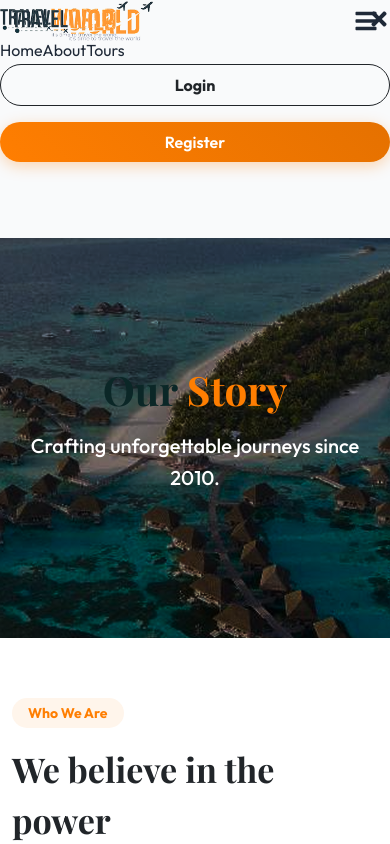
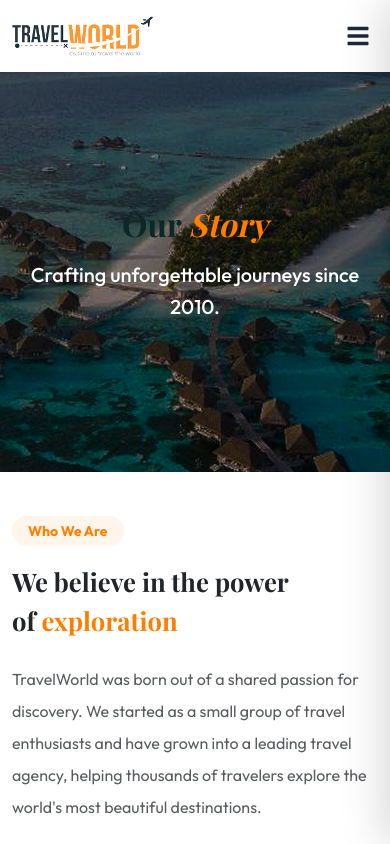
Before and after one commit to sDevrajsinh/react-nodejs-Travelworld, a React (Vite) app in the folder Frontend/: page /about in a window 390 px wide. Shown: the top 844 px of the page. Built offline with nearby package versions, Linux system fonts and the light colour scheme.

Commit message:
fix: full responsive UI, mobile navbar drawer, hero images, CORS, dist path, Bootstrap overrides

```diff
--- a/Frontend/src/index.css
+++ b/Frontend/src/index.css
@@ -1,5 +1,8 @@
 @import url('https://fonts.googleapis.com/css2?family=Outfit:wght@300;400;500;600;700;800&family=Playfair+Display:wght@700;900&display=swap');
 
+/* ============================================================
+   CSS CUSTOM PROPERTIES
+   ============================================================ */
 :root {
     --primary-color: #ff7e01;
     --primary-hover: #e57100;
@@ -8,23 +11,30 @@
     --text-dark: #1f2937;
     --text-muted: #6b7280;
     --bg-light: #f9fafb;
-    --glass-bg: rgba(255, 255, 255, 0.8);
-    --shadow-sm: 0 4px 6px -1px rgba(0, 0, 0, 0.1);
-    --shadow-md: 0 10px 15px -3px rgba(0, 0, 0, 0.1);
-    --shadow-lg: 0 20px 25px -5px rgba(0, 0, 0, 0.1);
+    --glass-bg: rgba(255, 255, 255, 0.85);
+    --shadow-sm: 0 4px 6px -1px rgba(0, 0, 0, 0.08);
+    --shadow-md: 0 10px 20px -3px rgba(0, 0, 0, 0.1);
+    --shadow-lg: 0 20px 35px -5px rgba(0, 0, 0, 0.12);
     --transition: all 0.3s cubic-bezier(0.4, 0, 0.2, 1);
-
-    /* Override Bootstrap primary to match our brand color */
+    --navbar-height: 72px;
+    /* Override Bootstrap primary */
     --bs-primary: #ff7e01;
     --bs-primary-rgb: 255, 126, 1;
     --bs-link-color: #ff7e01;
     --bs-link-hover-color: #e57100;
 }
 
-* {
+/* ============================================================
+   RESET & BASE
+   ============================================================ */
+*, *::before, *::after {
     margin: 0;
     padding: 0;
     box-sizing: border-box;
+}
+
+html {
+    scroll-behavior: smooth;
 }
 
 body {
@@ -35,33 +45,17 @@ body {
     overflow-x: hidden;
 }
 
-html.lenis, html.lenis body {
-  height: auto;
-}
-
-.lenis.lenis-smooth {
-  scroll-behavior: auto !important;
-}
-
-.lenis.lenis-smooth [data-lenis-prevent] {
-  overscroll-behavior: contain;
-}
-
-.lenis.lenis-stopped {
-  overflow: hidden;
-}
-
-.lenis.lenis-scrolling iframe {
-  pointer-events: none;
-}
+/* Lenis smooth scroll */
+html.lenis, html.lenis body { height: auto; }
+.lenis.lenis-smooth { scroll-behavior: auto !important; }
+.lenis.lenis-smooth [data-lenis-prevent] { overscroll-behavior: contain; }
+.lenis.lenis-stopped { overflow: hidden; }
+.lenis.lenis-scrolling iframe { pointer-events: none; }
 
 h1, h2, h3, h4, h5, h6 {
     font-weight: 700;
     color: var(--secondary-color);
-}
-
-.font-playfair {
-    font-family: 'Playfair Display', serif;
+    line-height: 1.2;
 }
 
 a {
@@ -77,125 +71,432 @@ button {
     transition: var(--transition);
 }
 
-/* Scrollbar */
-::-webkit-scrollbar {
-    width: 6px;
+img, video {
+    max-width: 100%;
+    display: block;
 }
 
-::-webkit-scrollbar-track {
-    background: #f1f1f1;
+/* Scrollbar */
+::-webkit-scrollbar { width: 5px; }
+::-webkit-scrollbar-track { background: #f1f1f1; }
+::-webkit-scrollbar-thumb { background: var(--primary-color); border-radius: 10px; }
+
+/* ============================================================
+   BOOTSTRAP COLOUR OVERRIDES
+   ============================================================ */
+.text-primary           { color: var(--primary-color) !important; }
+.bg-primary             { background-color: var(--primary-color) !important; }
+.border-primary         { border-color: var(--primary-color) !important; }
+.bg-primary-light       { background-color: var(--primary-light) !important; }
+.badge.bg-primary       { background-color: var(--primary-color) !important; }
+
+/* Spinner (loading) */
+.spinner-border.text-primary { color: var(--primary-color) !important; }
+
+/* ============================================================
+   LAYOUT — navbar offset
+   ============================================================ */
+main {
+    padding-top: var(--navbar-height);
+    min-height: calc(100vh - var(--navbar-height));
 }
 
-::-webkit-scrollbar-thumb {
-    background: var(--primary-color);
-    border-radius: 10px;
+/* ============================================================
+   UTILITIES
+   ============================================================ */
+.section-padding {
+    padding: 90px 0;
 }
 
-/* ==========================================
-   BOOTSTRAP OVERRIDES — keep orange theme
-   ========================================== */
-.text-primary { color: var(--primary-color) !important; }
-.bg-primary   { background-color: var(--primary-color) !important; }
-.border-primary { border-color: var(--primary-color) !important; }
-.badge.bg-primary { background-color: var(--primary-color) !important; }
-.bg-primary-light { background-color: var(--primary-light) !important; }
-
-/* ==========================================
-   LAYOUT — fixed navbar offset
-   ========================================== */
-main {
-    padding-top: 76px; /* height of fixed-top navbar */
+.font-playfair {
+    font-family: 'Playfair Display', serif;
 }
 
-/* Utilities */
-.section-padding {
-    padding: 100px 0;
+.italic {
+    font-style: italic;
+}
+
+.line-clamp-2 {
+    display: -webkit-box;
+    -webkit-line-clamp: 2;
+    -webkit-box-orient: vertical;
+    overflow: hidden;
 }
 
 @media (max-width: 768px) {
-    .section-padding {
-        padding: 60px 0;
-    }
+    .section-padding { padding: 56px 0; }
+}
+@media (max-width: 576px) {
+    .section-padding { padding: 44px 0; }
 }
 
+/* ============================================================
+   GLASSMORPHISM
+   ============================================================ */
 .glass-morphism {
     background: var(--glass-bg);
-    backdrop-filter: blur(10px);
-    -webkit-backdrop-filter: blur(10px);
-    border: 1px solid rgba(255, 255, 255, 0.3);
+    backdrop-filter: blur(12px);
+    -webkit-backdrop-filter: blur(12px);
+    border: 1px solid rgba(255, 255, 255, 0.35);
 }
 
-/* Animations */
+/* ============================================================
+   HOVER LIFT
+   ============================================================ */
 .hover-lift {
     transition: var(--transition);
 }
-
 .hover-lift:hover {
-    transform: translateY(-8px);
+    transform: translateY(-6px);
     box-shadow: var(--shadow-lg) !important;
 }
 
-/* Button Premium */
+/* ============================================================
+   BUTTONS
+   ============================================================ */
 .btn-primary-custom {
     background: linear-gradient(45deg, var(--primary-color), var(--primary-hover));
     color: white !important;
     border-radius: 50px;
-    padding: 12px 30px;
+    padding: 10px 28px;
     font-weight: 600;
+    font-size: 0.9rem;
     box-shadow: 0 4px 15px rgba(255, 126, 1, 0.3);
     border: none;
+    display: inline-flex;
+    align-items: center;
+    justify-content: center;
+    white-space: nowrap;
+    transition: var(--transition);
 }
-
 .btn-primary-custom:hover {
     transform: translateY(-2px);
     box-shadow: 0 8px 25px rgba(255, 126, 1, 0.4);
+    color: white !important;
 }
 
-/* Navbar Premium */
-.navbar {
-    transition: var(--transition);
-    padding: 20px 0;
+/* ============================================================
+   NAVBAR
+   ============================================================ */
+.navbar-bar {
+    top: 0;
+    left: 0;
+    right: 0;
+    z-index: 1050;
+    background: #ffffff;
+    height: var(--navbar-height);
+    display: flex;
+    align-items: center;
+    padding: 0;
+    transition: box-shadow 0.3s ease, background 0.3s ease;
 }
 
-.navbar.sticky-top {
+.navbar-bar.navbar-scrolled {
     box-shadow: var(--shadow-sm);
-    padding: 12px 0;
 }
 
-.nav-link {
+.navbar-brand-logo img {
+    height: 42px;
+    width: auto;
+}
+
+/* Desktop nav links */
+.nav-links-desktop .nav-link {
     font-weight: 500;
     color: var(--text-dark) !important;
+    padding: 8px 14px;
+    border-radius: 8px;
     position: relative;
-    padding: 8px 15px !important;
+    font-size: 0.95rem;
+    transition: color 0.2s;
 }
-
-.nav-link::after {
+.nav-links-desktop .nav-link::after {
     content: '';
     position: absolute;
-    bottom: 0;
-    left: 15px;
+    bottom: 2px;
+    left: 14px;
     width: 0;
     height: 2px;
     background: var(--primary-color);
-    transition: var(--transition);
+    transition: width 0.3s ease;
+    border-radius: 2px;
+}
+.nav-links-desktop .nav-link:hover::after,
+.nav-links-desktop .nav-link.active::after {
+    width: calc(100% - 28px);
+}
+.nav-links-desktop .nav-link.active {
+    color: var(--primary-color) !important;
 }
 
-.nav-link:hover::after,
-.nav-link.active::after {
-    width: calc(100% - 30px);
+/* Hamburger button */
+.mobile-menu-btn {
+    width: 40px;
+    height: 40px;
+    padding: 0;
+    cursor: pointer;
 }
 
-/* Card Styling */
+/* ============================================================
+   MOBILE DRAWER SIDEBAR
+   ============================================================ */
+.mobile-overlay {
+    position: fixed;
+    inset: 0;
+    background: rgba(0, 0, 0, 0.45);
+    z-index: 1099;
+    backdrop-filter: blur(2px);
+    animation: fadeIn 0.2s ease;
+}
+
+@keyframes fadeIn {
+    from { opacity: 0; }
+    to   { opacity: 1; }
+}
+
+.mobile-drawer {
+    position: fixed;
+    top: 0;
+    right: 0;
+    bottom: 0;
+    width: min(320px, 85vw);
+    background: #ffffff;
+    z-index: 1100;
+    display: flex;
+    flex-direction: column;
+    transform: translateX(100%);
+    transition: transform 0.32s cubic-bezier(0.4, 0, 0.2, 1);
+    box-shadow: -8px 0 40px rgba(0, 0, 0, 0.15);
+}
+
+.mobile-drawer--open {
+    transform: translateX(0);
+}
+
+.mobile-drawer__header {
+    padding: 18px 20px;
+    border-bottom: 1px solid #f0f0f0;
+    flex-shrink: 0;
+}
+
+.mobile-drawer__header button {
+    width: 34px;
+    height: 34px;
+    border-radius: 50%;
+    background: #f5f5f5 !important;
+    display: flex;
+    align-items: center;
+    justify-content: center;
+    cursor: pointer;
+    transition: background 0.2s;
+}
+.mobile-drawer__header button:hover {
+    background: #ececec !important;
+}
+
+.mobile-drawer__nav {
+    flex: 1;
+    overflow-y: auto;
+    padding: 16px 12px;
+    display: flex;
+    flex-direction: column;
+    gap: 4px;
+}
+
+.mobile-nav-link {
+    display: block;
+    padding: 13px 16px;
+    font-size: 1rem;
+    font-weight: 600;
+    color: var(--text-dark) !important;
+    border-radius: 12px;
+    transition: background 0.2s, color 0.2s;
+    text-decoration: none;
+}
+.mobile-nav-link:hover {
+    background: var(--primary-light);
+    color: var(--primary-color) !important;
+}
+.mobile-nav-link.active {
+    background: var(--primary-light);
+    color: var(--primary-color) !important;
+}
+
+.mobile-drawer__footer {
+    padding: 20px;
+    border-top: 1px solid #f0f0f0;
+    flex-shrink: 0;
+}
+
+/* ============================================================
+   HERO SECTION
+   ============================================================ */
+.hero-section {
+    padding: calc(var(--navbar-height) + 40px) 0 80px;
+}
+
+/* The 3-column masonry gallery */
+.hero-gallery {
+    display: flex;
+    align-items: flex-start;
+    justify-content: flex-end;
+    gap: 16px;
+}
+
+.hero-img-box {
+    border-radius: 20px;
+    overflow: hidden;
+    border: 4px solid #fff;
+    box-shadow: var(--shadow-lg);
+    flex-shrink: 0;
+}
+.hero-img-box img,
+.hero-img-box video {
+    width: 100%;
+    height: 100%;
+    object-fit: cover;
+    display: block;
+}
+
+/* Column 1 */
+.hero-img-box--1 {
+    width: 150px;
+    height: 380px;
+    margin-top: 0;
+}
+/* Column 2 — offset down */
+.hero-img-box--2 {
+    width: 150px;
+    height: 380px;
+    margin-top: 48px;
+}
+/* Column 3 — offset down more */
+.hero-img-box--3 {
+    width: 150px;
+    height: 380px;
+    margin-top: 90px;
+}
+
+/* Hero title sizing */
+.hero-title {
+    font-size: clamp(2rem, 5vw, 3.5rem);
+}
+
+/* Search btn sizing */
+.search-btn {
+    width: 52px;
+    height: 52px;
+    flex-shrink: 0;
+}
+
+/* --- Tablet (< 992px) ---------------------------------------- */
+@media (max-width: 991.98px) {
+    .hero-section {
+        padding-bottom: 60px;
+    }
+
+    .hero-gallery {
+        justify-content: center;
+    }
+
+    .hero-img-box--1 { width: 120px; height: 300px; }
+    .hero-img-box--2 { width: 120px; height: 300px; margin-top: 36px; }
+    .hero-img-box--3 { width: 120px; height: 300px; margin-top: 72px; }
+}
+
+/* --- Mobile (< 640px) ---------------------------------------- */
+@media (max-width: 639.98px) {
+    .hero-section {
+        padding-top: calc(var(--navbar-height) + 24px);
+        padding-bottom: 40px;
+    }
+
+    /* On mobile: show only 2 boxes side-by-side, centred */
+    .hero-gallery {
+        justify-content: center;
+        gap: 12px;
+    }
+
+    .hero-img-box--1 {
+        width: 44vw;
+        height: 220px;
+        margin-top: 0;
+    }
+    .hero-img-box--2 {
+        width: 44vw;
+        height: 220px;
+        margin-top: 28px;
+    }
+    /* Hide third box on mobile */
+    .hero-img-box--3 {
+        display: none;
+    }
+
+    .hero-title {
+        font-size: 1.85rem;
+    }
+}
+
+/* --- Very small (< 400px) ------------------------------------ */
+@media (max-width: 399.98px) {
+    .hero-img-box--1,
+    .hero-img-box--2 {
+        width: 42vw;
+        height: 190px;
+    }
+}
+
+/* ============================================================
+   SEARCH CONTAINER
+   ============================================================ */
+.search-container {
+    background: white;
+    padding: 8px 12px 8px 8px;
+    border-radius: 100px;
+    box-shadow: var(--shadow-lg);
+    display: flex;
+    align-items: center;
+    gap: 0;
+}
+
+@media (max-width: 991.98px) {
+    .search-container {
+        border-radius: 18px;
+        flex-direction: column;
+        padding: 16px;
+        gap: 10px;
+        align-items: stretch;
+    }
+    .search-container > div {
+        border: none !important;
+        border-bottom: 1px solid #f0f0f0 !important;
+        padding-bottom: 10px;
+    }
+    .search-container > div:last-of-type {
+        border-bottom: none !important;
+    }
+    .search-btn {
+        width: 100%;
+        border-radius: 12px !important;
+        padding: 12px !important;
+        height: auto !important;
+    }
+}
+
+/* ============================================================
+   TOUR CARDS
+   ============================================================ */
 .tour-card {
     border: none;
     border-radius: 20px;
     overflow: hidden;
     background: white;
     box-shadow: var(--shadow-md);
+    transition: var(--transition);
 }
 
 .tour-img {
-    height: 250px;
+    height: 240px;
     position: relative;
     overflow: hidden;
 }
@@ -208,103 +509,94 @@ main {
 }
 
 .tour-card:hover .tour-img img {
-    transform: scale(1.1);
+    transform: scale(1.08);
 }
 
 .featured-badge {
     position: absolute;
-    top: 15px;
-    right: 15px;
+    top: 12px;
+    right: 12px;
     background: var(--primary-color);
     color: white;
-    padding: 5px 15px;
+    padding: 4px 14px;
     border-radius: 50px;
-    font-size: 0.8rem;
+    font-size: 0.78rem;
     font-weight: 600;
     z-index: 2;
 }
 
-/* Search Bar */
-.search-container {
-    background: white;
-    padding: 10px;
-    border-radius: 100px;
-    box-shadow: var(--shadow-lg);
-    display: flex;
-    align-items: center;
-    gap: 15px;
+/* ============================================================
+   GALLERY MASONRY
+   ============================================================ */
+.gallery-masonry {
+    column-count: 4;
+    column-gap: 18px;
+}
+.gallery-item {
+    break-inside: avoid;
+    margin-bottom: 18px;
+    border-radius: 14px;
+    overflow: hidden;
+    transition: transform 0.3s;
+}
+.gallery-item:hover { transform: scale(1.02); }
+.gallery-item img   { width: 100%; height: auto; display: block; }
+
+@media (max-width: 991.98px) { .gallery-masonry { column-count: 3; } }
+@media (max-width: 767.98px) { .gallery-masonry { column-count: 2; } }
+@media (max-width: 479.98px) { .gallery-masonry { column-count: 1; } }
+
+/* ============================================================
+   SKELETON LOADER
+   ============================================================ */
+.skeleton {
+    background: linear-gradient(90deg, #f3f4f6 25%, #e5e7eb 50%, #f3f4f6 75%);
+    background-size: 200% 100%;
+    animation: skeleton-loading 1.5s infinite;
+    border-radius: 8px;
 }
 
-@media (max-width: 991px) {
-    .search-container {
-        border-radius: 20px;
-        flex-direction: column;
-        padding: 20px;
-        gap: 10px;
+@keyframes skeleton-loading {
+    0%   { background-position: 200% 0; }
+    100% { background-position: -200% 0; }
+}
+
+/* ============================================================
+   FOOTER
+   ============================================================ */
+footer a:hover {
+    color: var(--primary-color) !important;
+}
+
+/* ============================================================
+   RESPONSIVE TYPOGRAPHY
+   ============================================================ */
+@media (max-width: 767.98px) {
+    .display-2 { font-size: clamp(2rem, 8vw, 3rem) !important; }
+    .display-3 { font-size: clamp(1.8rem, 7vw, 2.5rem) !important; }
+    .display-4 { font-size: clamp(1.6rem, 6vw, 2.2rem) !important; }
+    .display-5 { font-size: clamp(1.4rem, 5vw, 2rem) !important; }
+    .display-6 { font-size: clamp(1.25rem, 5vw, 1.75rem) !important; }
+}
+
+/* ============================================================
+   MISC FIXES
+   ============================================================ */
+
+/* Ensure tour details hero image doesn't overflow on mobile */
+@media (max-width: 767.98px) {
+    [style*="height: 500px"] {
+        height: 280px !important;
+    }
+    [style*="height: '500px'"] {
+        height: 280px !important;
     }
 }
 
-/* ==========================================
-   HERO IMAGE BOXES — responsive
-   ========================================== */
-.hero-img-box {
-    width: 140px;
-    height: 380px;
-    flex-shrink: 0;
-}
-
-.hero-img-box--mid {
-    margin-top: 40px;
-}
-
-.hero-img-box--last {
-    margin-top: 80px;
-}
-
-@media (max-width: 991px) {
-    .hero-img-box {
-        width: 120px;
-        height: 300px;
-    }
-    .hero-img-box--mid  { margin-top: 30px; }
-    .hero-img-box--last { margin-top: 60px; }
-}
-
-@media (max-width: 576px) {
-    .hero-gallery {
-        gap: 12px !important;
-        justify-content: center !important;
-    }
-    .hero-img-box {
-        width: 42vw;
-        height: 240px;
-    }
-    .hero-img-box--mid  { margin-top: 24px; }
-    .hero-img-box--last { margin-top: 0 !important; display: none !important; }
-}
-
-/* ==========================================
-   PARALLAX — disable fixed attachment on mobile
-   (iOS has a known bug with background-attachment:fixed)
-   ========================================== */
-@media (max-width: 768px) {
-    [style*="background-attachment: fixed"],
-    [style*="backgroundAttachment:fixed"],
-    [style*='backgroundAttachment:"fixed"'],
-    [style*="backgroundAttachment: 'fixed'"] {
-        background-attachment: scroll !important;
+/* Booking sidebar: un-stick on mobile */
+@media (max-width: 991.98px) {
+    .sticky-top {
+        position: relative !important;
+        top: auto !important;
     }
 }
-
-/* Loading Skeleton */
-.skeleton {
-    background: #e5e7eb;
-    background: linear-gradient(90deg, #f3f4f6 25%, #e5e7eb 50%, #f3f4f6 75%);
-    background-size: 200% 100%;
-    animation: skeleton-loading 1.5s infinite;
-}
-
-@keyframes skeleton-loading {
-    0% { background-position: 200% 0; }
-    100% { background-position: -200% 0; }
-}
```
Also changed, not shown: Frontend/src/components/Hero.jsx (+23 -19 lines).
